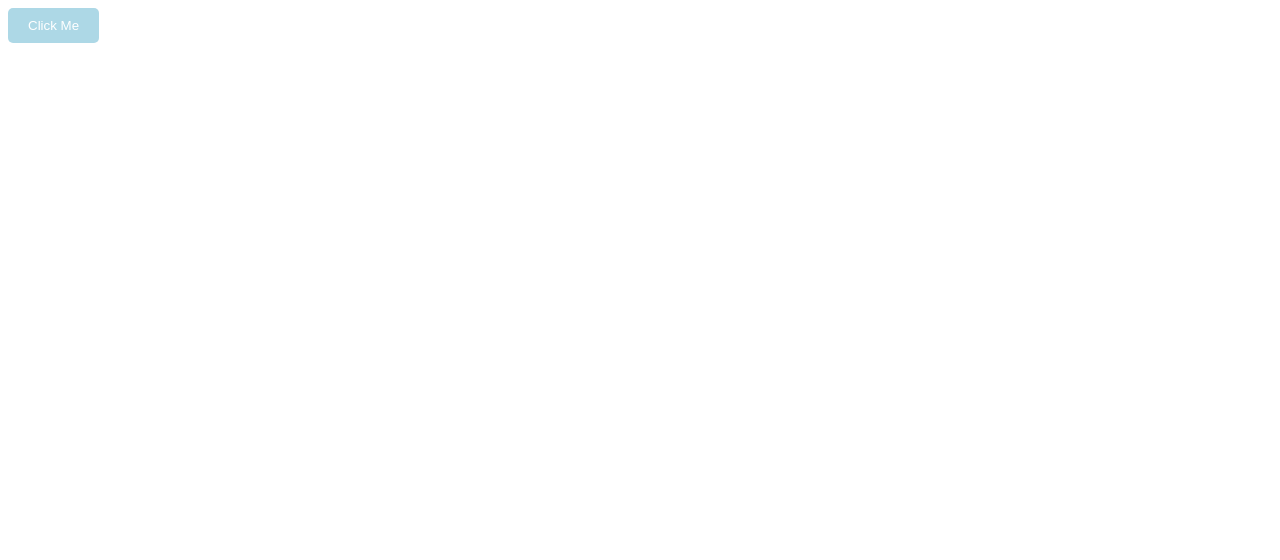
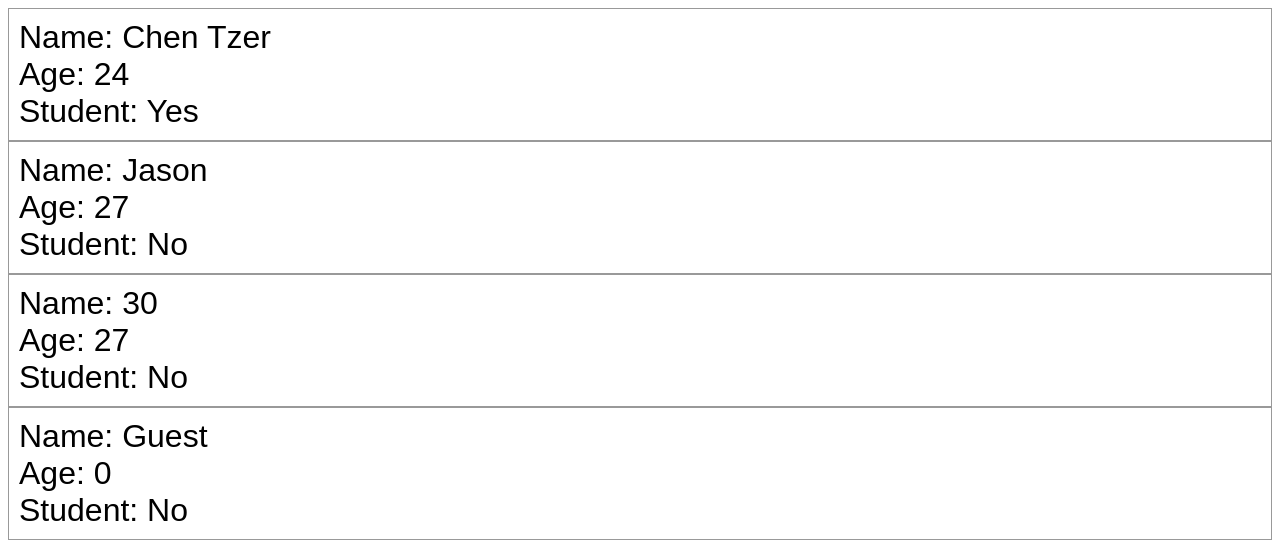
Before and after one commit to ChenTzer/ReactExercise, a React (Vite) app in the folder my-react-app/: page / in a window 1280 px wide. Shown: the top 560 px of the page. Built offline with nearby package versions, Linux system fonts and the light colour scheme.

Commit message:
LESSON 4 1) props 2) propTypes 3) defaultProps

```diff
--- a/my-react-app/src/App.jsx
+++ b/my-react-app/src/App.jsx
@@ -3,12 +3,16 @@
 import Food from "./Food";
 import Card from "./Card";
 import Button from "./Button";
+import Student from "./Student";
 
 function App() {
   return(
-      <>
-        <Button></Button>
-      </>
+    <>
+      <Student name="Chen Tzer" age={24} isStudent={true}></Student>
+      <Student name="Jason" age={27} isStudent={false}></Student>
+      <Student name={30} age={27} isStudent={false}></Student>
+      <Student></Student>
+    </>
   );
 
 }
--- /dev/null
+++ b/my-react-app/src/Student.jsx
@@ -0,0 +1,28 @@
+import propTypes from 'prop-types'
+
+function Student(props){
+    return(
+        <div className="Student">
+            <p>Name: {props.name}</p>
+            <p>Age: {props.age}</p>
+            <p>Student: {props.isStudent ? "Yes" : "No"}</p>
+        </div>
+    );
+
+}
+
+//propTypes = ensure the attribute is of one specific type, if not, display warning in console ( will not stop program from stopping.)
+Student.propTypes = {
+    name: propTypes.string,
+    age: propTypes.number,
+    isStudent: propTypes.bool
+}
+
+//defaultProps = default values if no value is entered
+Student.defaultProps = {
+    name: "Guest",
+    age: 0,
+    isStudent: false
+}
+
+export default Student
--- a/my-react-app/src/index.css
+++ b/my-react-app/src/index.css
@@ -34,3 +34,14 @@
   border: none;
   cursor: pointer;
 }
+
+.Student{
+  font-family: Arial, sans-serif;
+  font-size: 2em;
+  padding: 10px;
+  border: 1px solid hsla(0, 0%, 50%, 0.8);
+}
+
+.Student p{
+  margin: 0;
+}
```
